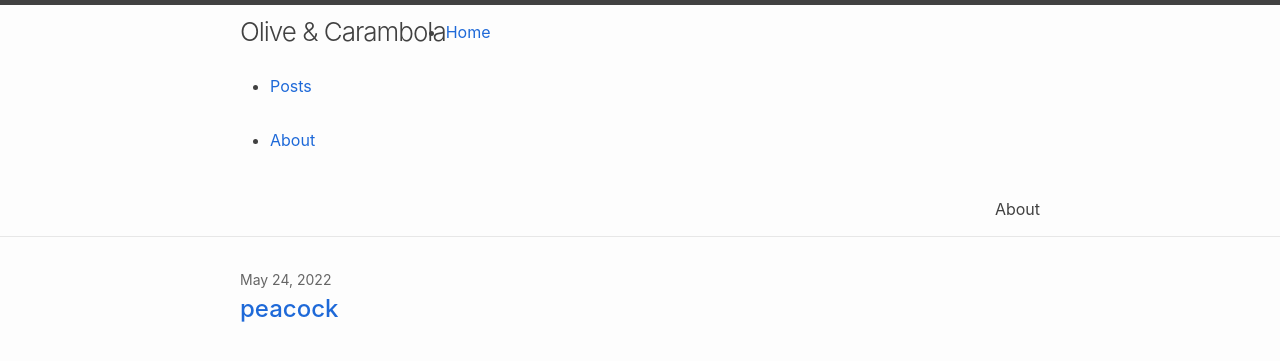
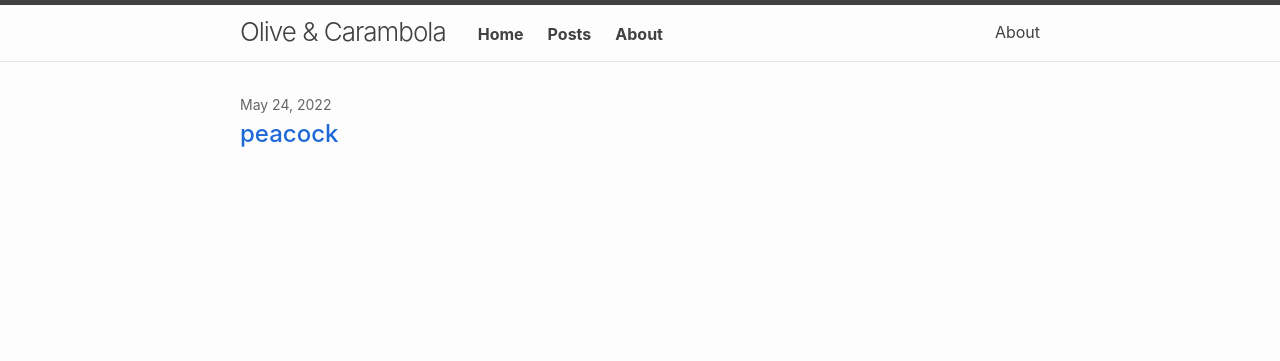
Before and after one commit to olivecarambola/coda, a Jekyll site: the page built from index.md, in a window 1280 px wide. Shown: the top 361 px of the page. Built offline with Jekyll 4.4.1, drawn with Linux system fonts in a browser that asks for light colours.

Commit message:
Update style.scss

```diff
--- a/assets/css/style.scss
+++ b/assets/css/style.scss
@@ -5,3 +5,32 @@
 @import
   "minima/skins/{{ site.minima.skin | default: 'classic' }}",
   "minima/initialize";
+
+nav.topbar {
+  display: inline-block;
+  margin-left: 2rem;
+  vertical-align: middle;
+}
+
+.topbar-menu {
+  list-style: none;
+  margin: 0;
+  padding: 0;
+  display: flex;
+  gap: 1.5rem;
+}
+
+.topbar-menu li {
+  display: inline;
+}
+
+.topbar-menu a {
+  text-decoration: none;
+  color: inherit;
+  font-weight: bold;
+  font-size: 1rem;
+}
+
+.topbar-menu a:hover {
+  text-decoration: underline;
+}
```
